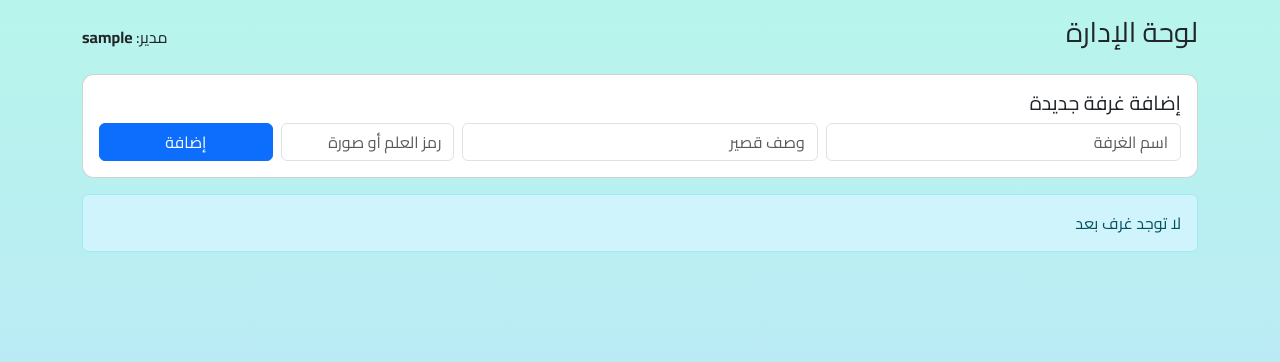
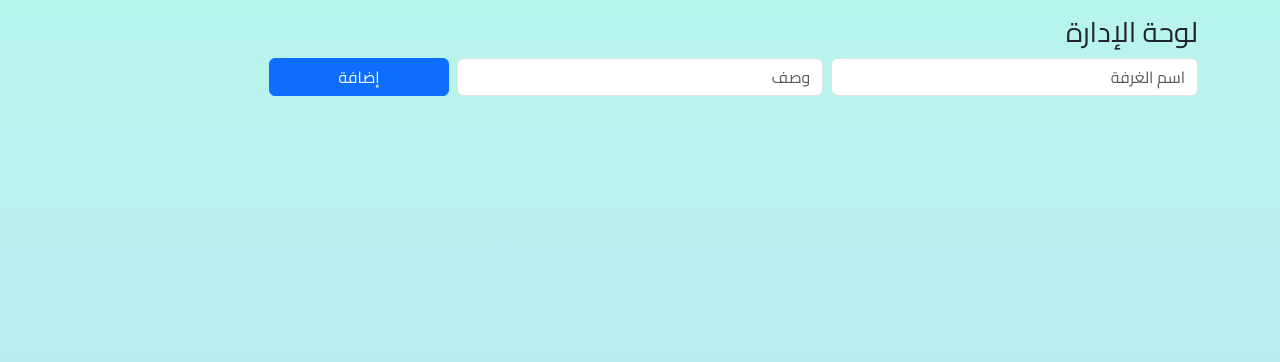
Before and after one commit to Mohammedkaadi/chat_app, a Flask app: page /admin in a window 1280 px wide. Shown: the part 56-418 px from the top of the page. Run offline with Flask 3, Linux system fonts and the light colour scheme; the visitor is signed in with stand-in values (Sample User, id 1); data that the repository does not hold is empty.

Commit message:
Update admin.html

```diff
--- a/templates/admin.html
+++ b/templates/admin.html
@@ -1,18 +1,11 @@
 {% extends 'base.html' %}
 {% block content %}
-<div class="d-flex justify-content-between align-items-center mb-3">
 <h3>لوحة الإدارة</h3>
-  <div>مدير: <strong>{{ admin }}</strong></div>
-</div>
-<div class="card p-3 mb-3">
-  <h5>إضافة غرفة جديدة</h5>
-  <form method="post" class="row g-2 align-items-center">
+<form method="post" class="row g-2 mb-3">
   <div class="col-md-4"><input name="room" class="form-control" placeholder="اسم الغرفة"></div>
-    <div class="col-md-4"><input name="desc" class="form-control" placeholder="وصف قصير"></div>
-    <div class="col-md-2"><input name="flag" class="form-control" placeholder="رمز العلم أو صورة"></div>
+  <div class="col-md-4"><input name="desc" class="form-control" placeholder="وصف"></div>
   <div class="col-md-2"><button class="btn btn-primary w-100">إضافة</button></div>
 </form>
-</div>
 <div class="row">
   {% for r in rooms %}
   <div class="col-md-6 mb-2">
@@ -21,13 +14,9 @@
         <div class="fw-bold">{{ r[1] }}</div>
         <div class="text-muted small">{{ r[2] }}</div>
       </div>
-        <div>
       <a class="btn btn-sm btn-outline-primary" href="{{ url_for('chat', room=r[1]) }}">فتح</a>
     </div>
   </div>
-    </div>
-  {% else %}
-    <div class="col-12"><div class="alert alert-info">لا توجد غرف بعد</div></div>
   {% endfor %}
 </div>
 {% endblock %}
```
Lines whose indentation alone changed are shown as unchanged.
